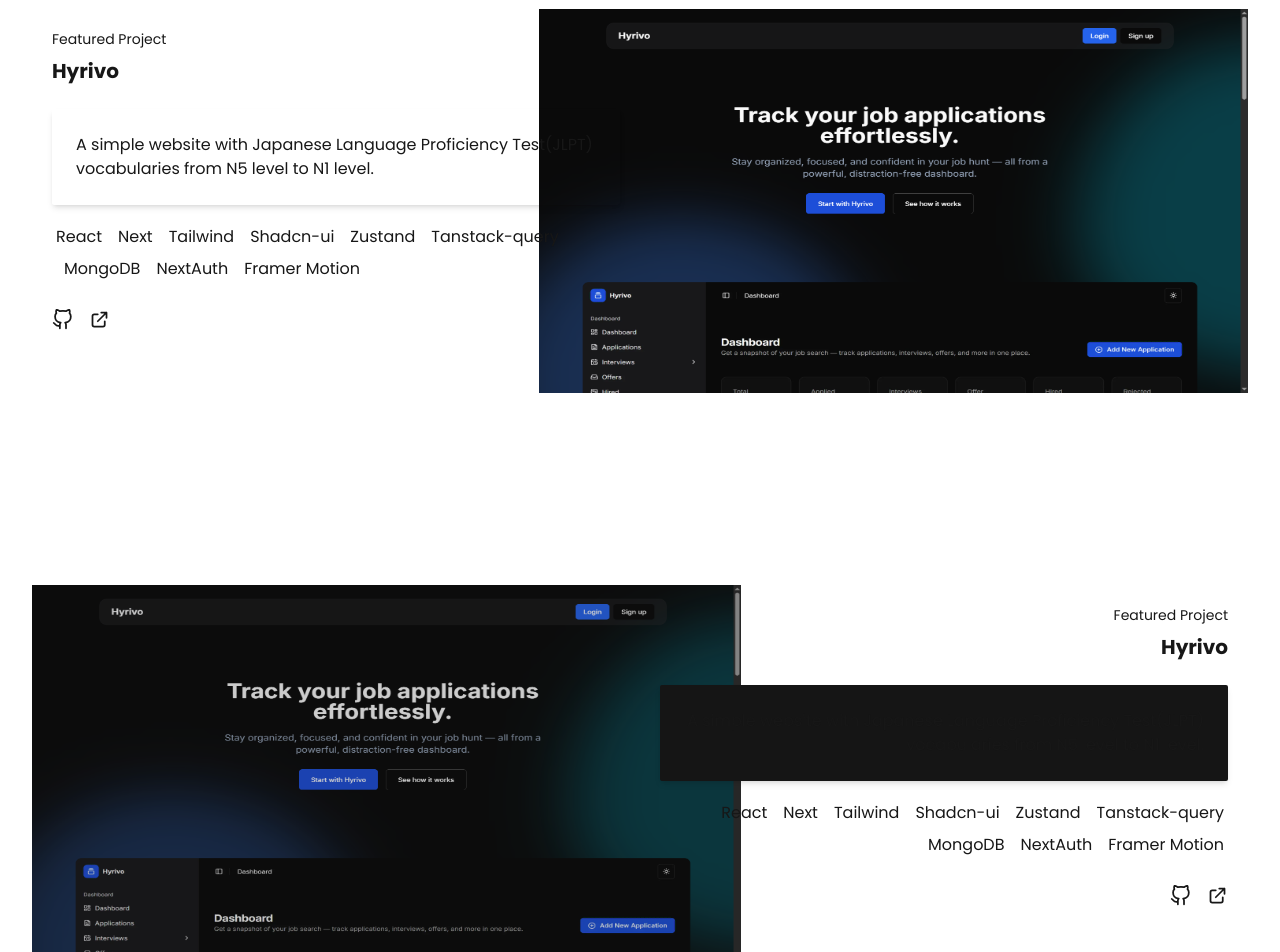
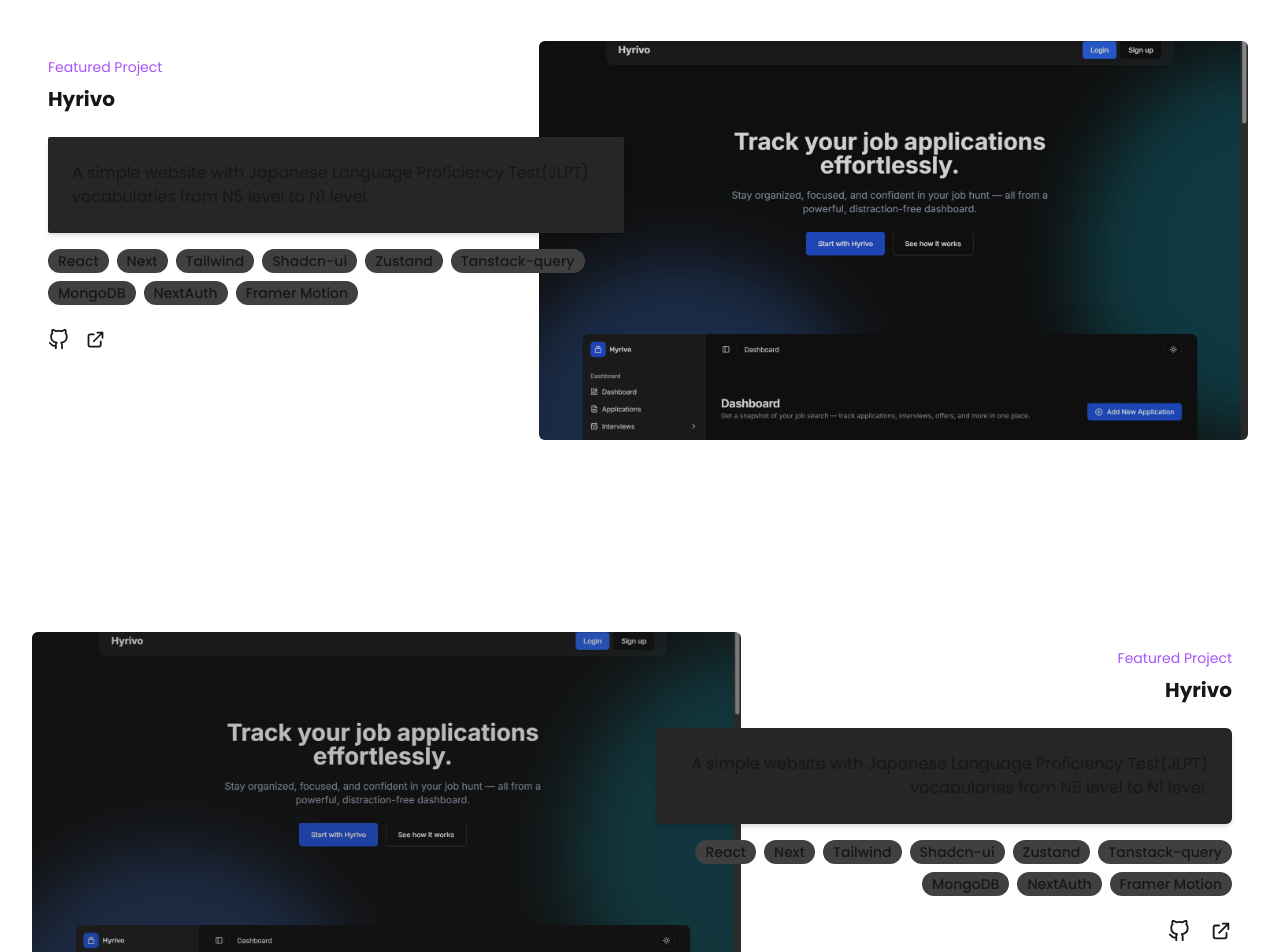
Before and after one commit to sezaru-dev/portfolio-website-v2, a Next.js app: page / in a window 1280 px wide. Shown: the part 1860-2812 px from the top of the page. Built offline with nearby package versions, Linux system fonts and the light colour scheme.

Commit message:
feat(ui): add animations using framer-motion

```diff
--- a/src/components/ProjectLeft.tsx
+++ b/src/components/ProjectLeft.tsx
@@ -1,7 +1,11 @@
+'use client'
 import React from 'react'
 import Image from 'next/image'
-import { FiGithub } from "react-icons/fi";
-import { HiOutlineExternalLink } from "react-icons/hi";
+import { FiGithub } from "react-icons/fi"
+import { HiOutlineExternalLink } from "react-icons/hi"
+import Badge from './Badge'
+import { motion } from "framer-motion"
+import { fade, fadeIn, staggerContainer } from "@/utils/motions";
 
 export type Project = {
   project: {
@@ -14,40 +18,82 @@
   }
 }
 
-export default function ProjectLeft({project}:Project) {
+export default function ProjectLeft({ project }: Project) {
   return (
-    <div className='grid grid-cols-12'>
+    <motion.div variants={staggerContainer(0.6, 0.2)} initial="hidden" whileInView="show" viewport={{once: true, amount: .6}}
+     className="flex flex-col lg:grid md:grid-cols-2 lg:grid-cols-12 max-w-xl lg:max-w-full mx-auto lg:mx-0">
+      {/* Image Section */}
+      <motion.a
+        variants={fadeIn('right','spring', 0, .8)}
+        href={project.liveUrl}
+        target="_blank"
+        rel="noreferrer"
+        className="relative col-span-1 lg:col-start-1 lg:col-end-8 lg:row-start-1 w-full aspect-video mx-auto group overflow-hidden rounded-md"
+      >
+        <div className="absolute inset-0 bg-neutral-800/30 group-hover:bg-transparent z-10 transition-colors duration-300" />
+        <Image
+          src={`/${project.image}`}
+          alt={project.title}
+          fill
+          sizes="100vw"
+          className="object-cover"
+        />
+      </motion.a>
 
-      <a href={project.liveUrl} target="_blank" rel="noreferrer" className='relative col-start-1 col-end-8 row-start-1 hidden lg:block w-full lg:h-72 xl:h-96 group overflow-hidden'>
-        <div className='absolute top-0 left-0 right-0 w-full h-full bg-[#151515]/20 group-hover:bg-transparent z-10 transition-colors ease-in-out duration-300'/>
-        <Image src={`/${project.image}`} alt={project.image} fill={true} sizes="100vw" className='object-fit group-hover:scale-105 transition-all ease-in-out duration-300'/>
-      </a>
+      {/* Content Section */}
+      <motion.div variants={fade(.4, .7)}
+       className="col-start-2 col-end-12 lg:col-start-7 lg:col-end-13 row-start-1 z-10 p-4 bg-neutral-600/10 lg:bg-transparent shadow-md rounded-lg lg:shadow-none lg:rounded-none text-center lg:text-right w-full">
+        {/* Heading */}
+        <div className="mb-4 md:mb-6">
+          <p className="text-xs text-purple-500 lg:text-sm mb-2">
+            Featured Project
+          </p>
+          <a
+            href={project.liveUrl}
+            target="_blank"
+            rel="noreferrer"
+            className="text-xl font-bold"
+          >
+            {project.title}
+          </a>
+        </div>
 
-      <div className='col-start-2 col-end-12 lg:col-start-7 lg:col-end-13 row-start-1 z-10 p-5 bg-[#151515] lg:bg-transparent shadow-md rounded-lg lg:shadow-none lg:rounded-none text-center lg:text-right w-full'>
-        <div className='mb-4 md:mb-6'>
-          <p className='text-xs lg:text-sm text-primary mb-2'>Featured Project</p>
-          <a href={project.liveUrl} target="_blank" rel="noreferrer" className='text-xl font-bold'>{project.title}</a>
-        </div>
-        <p className='text-sm lg:text-base mb-4 text-whiteSecondary lg:bg-[#151515] rounded-sm lg:shadow-md lg:p-6'>{project.description}</p>
-        <ul className='flex items-center justify-center lg:justify-end text-whiteSecondary text-sm lg:text-base space-x-2 flex-wrap mb-6'>
+        {/* Description */}
+        <p className="text-sm lg:text-base mb-4 lg:bg-neutral-800 lg:shadow-md lg:p-6 rounded-md leading-relaxed">
+          {project.description}
+        </p>
+
+        {/* Tech Stack */}
+        <ul className="flex items-center justify-center lg:justify-end text-xs sm:text-sm lg:text-base flex-wrap mb-6 gap-2">
           {project.techsUsed.map((technology, index) => (
-            <li className='px-1 py-1 rounded-md' key={index}>{technology}</li>
+            <Badge key={index}>{technology}</Badge>
           ))}
+        </ul>
 
-        </ul>
-        <ul className='flex items-center justify-center lg:justify-end gap-4 text-sm'>
+        {/* Links */}
+        <ul className="flex items-center justify-center lg:justify-end gap-5 text-sm">
           <li>
-            <a href={project.githubUrl} target="_blank" rel="noreferrer" className='hover:text-primary transition-colors ease-in-out duration-300'>
-              <FiGithub size={21}/>
+            <a
+              href={project.githubUrl}
+              target="_blank"
+              rel="noreferrer"
+              className="hover:text-primary transition-colors duration-300"
+            >
+              <FiGithub size={22} />
             </a>
           </li>
           <li>
-            <a href={project.liveUrl} target="_blank" rel="noreferrer" className='hover:text-primary transition-colors ease-in-out duration-300'>
-              <HiOutlineExternalLink size={21}/>
+            <a
+              href={project.liveUrl}
+              target="_blank"
+              rel="noreferrer"
+              className="hover:text-primary transition-colors duration-300"
+            >
+              <HiOutlineExternalLink size={22} />
             </a>
           </li>
         </ul>
-      </div>
-    </div>
+      </motion.div>
+    </motion.div>
   )
 }
--- a/src/components/ProjectRight.tsx
+++ b/src/components/ProjectRight.tsx
@@ -1,37 +1,100 @@
-import React from 'react'
-import Image from 'next/image'
+'use client'
+import React from "react";
+import Image from "next/image";
 import { FiGithub } from "react-icons/fi";
 import { HiOutlineExternalLink } from "react-icons/hi";
+import Badge from "./Badge";
+import { motion } from "framer-motion"
+import { fade, fadeIn, staggerContainer } from "@/utils/motions";
 
-export type Project = {
+export type ProjectProps = {
   project: {
-    title: string
-    description: string
-    techsUsed: string[]
-    image: string
-    liveUrl: string
-    githubUrl: string
-  }
+    title: string;
+    description: string;
+    techsUsed: string[];
+    image: string;
+    liveUrl: string;
+    githubUrl: string;
+  };
+};
+
+export default function ProjectRight({ project }: ProjectProps) {
+  return (
+
+    <motion.div variants={staggerContainer(0.6, 0.2)} initial="hidden" whileInView="show" viewport={{once: true, amount: .6}} className='flex flex-col lg:grid lg:grid-cols-12 max-w-xl lg:max-w-full mx-auto lg:mx-0'>
+
+      <motion.a
+        variants={fadeIn('left','spring', 0, .8)}
+        href={project.liveUrl}
+        target="_blank"
+        rel="noreferrer"
+        className="relative lg:col-start-6 lg:col-end-13 lg:row-start-1 w-full aspect-video mx-auto group overflow-hidden order-1 rounded-md"
+      >
+        {/* Overlay */}
+        <div className="absolute inset-0 bg-neutral-800/20 group-hover:bg-transparent z-10 transition-colors ease-in-out duration-300" />
+
+        {/* Image */}
+        <Image
+          src={`/${project.image}`}
+          alt={project.title}
+          fill
+          sizes="100vw"
+          className="object-cover"
+        />
+      </motion.a>
+
+      <motion.div variants={fade(.4, .7)} className='lg:col-start-1 lg:col-end-7 row-start-1 z-10 sm: p-4 bg-neutral-600/10 lg:bg-transparent shadow-md rounded-lg lg:shadow-none lg:rounded-none text-center lg:text-left w-full order-2'>
+        <div className='mb-4 md:mb-6'>
+          <p className='text-xs text-purple-500 lg:text-sm mb-2'>Featured Project</p>
+          <a href={project.liveUrl} target="_blank" rel="noreferrer" className='text-xl font-bold'>{project.title}</a>
+        </div>
+        <p className='text-sm lg:text-base mb-4 lg:bg-neutral-800 rounded-sm lg:shadow-md lg:p-6 leading-relaxed'>{project.description}</p>
+        <ul className='flex items-center justify-center lg:justify-start text-whiteSecondary text-sm lg:text-base flex-wrap mb-6 gap-2'>
+          {project.techsUsed.map((technology, index) => (
+            <Badge key={index}>{technology}</Badge>
+          ))}
+
+        </ul>
+        <ul className='flex items-center justify-center lg:justify-start gap-4 text-sm'>
+          <li>
+            <a href={project.githubUrl} target="_blank" rel="noreferrer" className='hover:text-primary transition-colors ease-in-out duration-300'>
+              <FiGithub size={21}/>
+            </a>
+          </li>
+          <li>
+            <a href={project.liveUrl} target="_blank" rel="noreferrer" className='hover:text-primary transition-colors ease-in-out duration-300'>
+              <HiOutlineExternalLink size={21}/>
+            </a>
+          </li>
+        </ul>
+      </motion.div>
+
+    </motion.div>
+
+
+  );
 }
 
-export default function ProjectRight({project}:Project) {
-  return (
-    <div className='grid grid-cols-12'>
+
+
+
+/*
+<div className='grid grid-cols-12'>
 
       <a href={project.liveUrl} target="_blank" rel="noreferrer" className='relative col-start-6 col-end-13 row-start-1 hidden lg:block w-full lg:h-72 xl:h-96 group overflow-hidden'>
-        <div className='absolute top-0 left-0 right-0 w-full h-full bg-darkSecondary/20 group-hover:bg-transparent z-10 transition-colors ease-in-out duration-300'/>
+        <div className='absolute top-0 left-0 right-0 w-full h-full bg-neutral-800/20 group-hover:bg-transparent z-10 transition-colors ease-in-out duration-300'/>
         <Image src={`/${project.image}`} alt={project.image} fill={true} sizes="100vw" className='object-fit group-hover:scale-105 transition-all ease-in-out duration-300'/>
       </a>
 
-      <div className='col-start-2 col-end-12 lg:col-start-1 lg:col-end-7 row-start-1 z-10 p-5 bg-darkSecondary lg:bg-transparent shadow-md rounded-lg lg:shadow-none lg:rounded-none text-center lg:text-left w-full'>
+      <div className='col-start-2 col-end-12 lg:col-start-1 lg:col-end-7 row-start-1 z-10 sm: p-4 bg-neutral-800 lg:bg-transparent shadow-md rounded-lg lg:shadow-none lg:rounded-none text-center lg:text-left w-full'>
         <div className='mb-4 md:mb-6'>
-          <p className='text-xs text-primary lg:text-sm mb-2'>Featured Project</p>
+          <p className='text-xs text-purple-500 lg:text-sm mb-2'>Featured Project</p>
           <a href={project.liveUrl} target="_blank" rel="noreferrer" className='text-xl font-bold'>{project.title}</a>
         </div>
-        <p className='text-sm lg:text-base mb-4 text-whiteSecondary lg:bg-darkSecondary rounded-sm lg:shadow-md lg:p-6'>{project.description}</p>
-        <ul className='flex items-center justify-center lg:justify-start text-whiteSecondary text-sm lg:text-base space-x-2 flex-wrap mb-6'>
+        <p className='text-sm lg:text-base mb-4 text-whiteSecondary lg:bg-neutral-800 rounded-sm lg:shadow-md lg:p-6'>{project.description}</p>
+        <ul className='flex items-center justify-center lg:justify-start text-whiteSecondary text-sm lg:text-base flex-wrap mb-6 gap-2'>
           {project.techsUsed.map((technology, index) => (
-            <li className='px-1 py-1 rounded-md' key={index}>{technology}</li>
+            <Badge key={index}>{technology}</Badge>
           ))}
 
         </ul>
@@ -50,5 +113,4 @@
       </div>
 
     </div>
-  )
-}
+*/
--- a/src/components/sections/Projects.tsx
+++ b/src/components/sections/Projects.tsx
@@ -2,22 +2,32 @@
 import React from 'react'
 import ProjectLeft from '../ProjectLeft'
 import ProjectRight from '../ProjectRight'
+import ProjectCard from './ProjectCard'
 
 export default function Projects() {
   return (
-    <section className='wrapper py-24'>
+    <section className='wrapper py-32'>
       <div className='mb-12'>
         <h2 className='text-xl text-neutral-50/60 mb-4'>Projects</h2>
         <p className='text-3xl lg:text-4xl font-medium max-w-xl'>Here are the projects that I&apos;ve built.</p>
       </div>
 
-      <div className='grid grid-cols-1 gap-6 lg:gap-48 mb-8'>
-        {projects.slice(0,6).map((project, index) => {
-          if (index % 2 === 1) {
+      <div className='grid grid-cols-1 md:grid-cols-2 lg:hidden gap-16 md:gap-6 lg:gap-48 mb-8'>
+        {projects.map((project, index) => {
+            return (
+              <ProjectCard key={index} project={project}/>
+            )
+          })
+        }
+      </div>
+      <div className='hidden lg:grid grid-cols-1 md:grid-cols-2 lg:grid-cols-1 gap-32 md:gap-6 lg:gap-48 mb-8'>
+        {projects.map((project, index) => {
+            if (index % 2 === 1) {
             return <ProjectLeft key={index} project={project}/>
           }
-          return <ProjectRight key={index} project={project}/>
-        })}
+            return <ProjectRight key={index} project={project}/>
+          })
+        }
       </div>
 
     </section>
```
